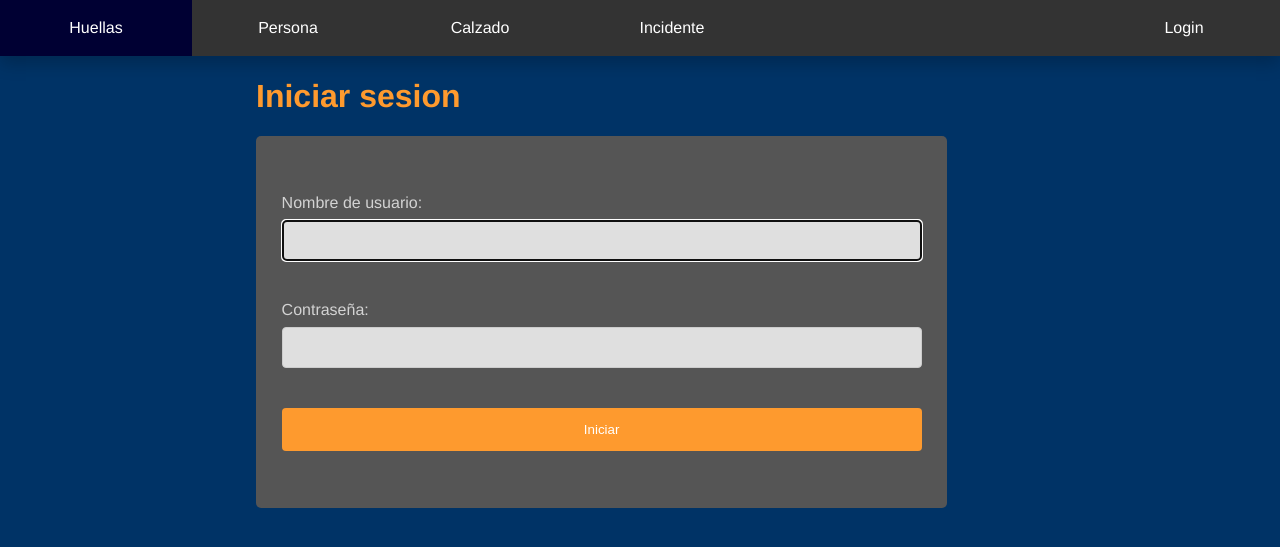
After one commit to GeOnE-357/ProyectoHuellas, a Django app: a page that uses templates/nav.html in a window 1280 px wide. The commit adds this page. Shown: the top 547 px of the page. Run offline with Django 3.2, Linux system fonts and the light colour scheme.

Commit message:
Creado el login y el enlace en el nav

```diff
--- a/huellas/urls.py
+++ b/huellas/urls.py
@@ -5,4 +5,7 @@ from . import views
 urlpatterns = [
     url(r'^admin/', admin.site.urls, name="admin"),
     url(r'^$', views.home, name="home"),
+    url(r'^Usuario/Login/$', views.loginUsuario, name="login"),
+    url(r'^Usuario/Logout/$', views.logoutUsuario, name="logout"),
+    url(r'^Usuario/Password/$', views.passwordUsuario, name="password"),
 ]
--- a/huellas/views.py
+++ b/huellas/views.py
@@ -1,4 +1,38 @@
-from django.shortcuts import render
+from django.shortcuts import render, redirect, get_list_or_404, get_object_or_404
+from django.contrib.auth.forms import AuthenticationForm, PasswordChangeForm
+from django.contrib.auth import login, logout, update_session_auth_hash
+from .forms import UsuarioForm
+
 
 def home(request):
     return render(request, 'home.html')
+
+
+def loginUsuario(request):
+	if request.method == "POST":
+		form = AuthenticationForm(data=request.POST)
+		if form.is_valid():
+			user = form.get_user()
+			login(request, user)
+			return redirect('home')
+	else:
+		form = AuthenticationForm()
+	return render(request, 'usuarios/login.html', {'form':form})
+
+
+def logoutUsuario(request):
+	if request.method == "POST":
+		logout(request)
+		return redirect('home')
+
+
+def passwordUsuario(request):
+	if request.method == 'POST':
+		form = PasswordChangeForm(request.user, request.POST)
+		if form.is_valid():
+			user = form.save()
+			update_session_auth_hash(request, user)
+			return redirect('home')
+	else:
+		form = PasswordChangeForm(request.user)
+	return render(request, 'usuarios/password.html', {'form': form})
--- a/static/css/estilo.css
+++ b/static/css/estilo.css
@@ -12,26 +12,16 @@ h1
 		color:white;
 	}
 
+
 /* ---------- Barra de Navegacion ---------- */
 
-.logo
-	{
-		width: 30%;
-		display: inline-block;
-	}
-
-header
-	{
-		background-color: white;
-
-	}
 
 ul {
     list-style-type: none;
     margin: 0;
     padding: 0;
     overflow: hidden;
-    background-color: white;
+    background-color: #333;
     box-shadow: 0px 8px 16px 0px rgba(0,0,0,0.2);
 }
 
@@ -47,21 +37,24 @@ li.right
 		width: 15%;
 	}
 
-li a
+li a, .drop-btn
 	{
 	    display: inline-block;
-	    color: #333;
+	    color: white;
 	    text-align: center;
 	    padding:10%;
 	    width: 80%;
 	    text-decoration: none;
-	    background-color: white;
 	}
 
-li a:hover, .drop:hover .drop-btn:hover
+li a:hover, .drop:hover .drop-btn
 	{
-	    background-color: #333;
-	    color: white;
+	    background-color: #000033;
+	}
+
+li.drop
+	{
+	    display: inline-block;
 	}
 
 .drop-cont
@@ -77,12 +70,11 @@ li a:hover, .drop:hover .drop-btn:hover
 
 .drop-cont a
 	{
-	    color: #333;
+	    color: white;
 	    text-decoration: none;
 	    display: block;
 	    text-align: center;
 	    cursor: pointer;
-	    background-color: white;
 	}
 
 .drop-cont a:hover
@@ -101,7 +93,7 @@ li a:hover, .drop:hover .drop-btn:hover
 		background-color: #DF0101;
 	    width: 100%;
 	    font-size: 1em;
-	    padding: 16.9%;
+	    padding: 16.8%;
 	    border: hidden;
 	    margin-left: 68%;
 	    cursor: pointer;
@@ -112,7 +104,75 @@ li a:hover, .drop:hover .drop-btn:hover
 		background-color: #8A0808;
 	}
 
+
+/* ---------- Home 3 o 4 botones ---------- */
+
+
+h1
+	{
+		margin-left: 6%;
+		color:#FE9A2E;
+	}
+
+.prin-btn-full
+	{
+		display: inline-block;
+	    color: white;
+	    text-align: center;
+	    width: 93%;
+	    margin-top: 1%;
+	    padding-top: 1.5%;
+	    padding-bottom: 1.5%;
+	    text-decoration: none;
+		background-color: orange;
+	}
+
+div.prin-group
+	{
+		width: 93%;
+		margin-left:6%;
+	}
+
+.sec-btn-3, .prin-btn-3
+	{
+	    display: inline-block;
+	    color: white;
+	    text-align: center;
+	    width: 31%;
+	    padding-top: 1%;
+	    padding-bottom: 1%;
+	    text-decoration: none;
+	    cursor: pointer;
+	}
+
+.sec-btn, .prin-btn
+	{
+	    display: inline-block;
+	    color: white;
+	    text-align: center;
+	    width: 23.25%;
+	    padding-top: 1%;
+	    padding-bottom: 1%;
+	    text-decoration: none;
+	    cursor: pointer;
+	}
+
+.sec-btn:hover, .sec-btn-3:hover
+	{
+	    background-color: #000099;
+	    box-shadow: 0px 8px 16px 0px rgba(0,0,0,0.2);
+	}
+
+.prin-btn:hover, .prin-btn-3:hover
+	{
+		background-color: #000033;
+		background-blend-mode: transparent;
+		box-shadow: 0px 8px 16px 0px rgba(0,0,0,0.2);
+	}
+
+
 /* ---------- Botones Tabla ---------- */
+
 
 td a.Insc, td a.Edit
 	{
@@ -134,6 +194,7 @@ td a.Edit:hover
 
 
 /* ---------- Acceso Denegado ---------- */
+
 
 .neg
 	{
@@ -170,7 +231,9 @@ td a.Edit:hover
 		text-align: justify;
 	}
 
+
 /* ---------- Formularios ---------- */
+
 
 .BuscarForm div input
 	{
@@ -266,7 +329,9 @@ td a.Edit:hover
 		text-align: justify;
 	}
 
+
 /* ---------- Sub Barra Navegacion ----------  */
+
 
 .sub-nav
 	{
@@ -313,7 +378,9 @@ td a.Edit:hover
 		margin-left: 2%;
 	}
 
+
 /* ---------- Tablas ---------- */
+
 
 table
 	{
--- a/templates/master.html
+++ b/templates/master.html
@@ -5,13 +5,11 @@
   <head>
     <meta charset="utf-8">
     <meta name="viewport" content="width=device-width, initial-scale=1, shrink-to-fit=no">
-    <meta name="description" content="">
-    <meta name="author" content="">
-    <link rel="icon" href="../../../../favicon.ico">
-
+    <meta name="description" content="Tesis de la Tecnicatura en Programacion de la UTN.">
+    <meta name="author" content="Arias Emilio Eduardo">
     <title>Huellas</title>
-    <link rel="stylesheet" href="{% static "/css/lib/font-awesome.css" %}" />
-    <link rel="stylesheet" href="{% static "/css/lib/estilo.css" %}" />
+    <link rel="stylesheet" href="https://cdnjs.cloudflare.com/ajax/libs/font-awesome/4.7.0/css/font-awesome.min.css">
+    <link rel="stylesheet" href="{% static "/css/estilo.css" %}" />
     <title>{% block title %} Sangu {% endblock %}</title>
     {% block scripts %} {% endblock %}
 </head>
--- a/templates/nav.html
+++ b/templates/nav.html
@@ -5,27 +5,27 @@
   <li class="drop">
     <a class="drop-btn">Persona</a>
     <div class="drop-cont">
-      <a href="">Listar</a>
+      <a href="#">Listar</a>
       {% if user.is_authenticated %}
-      <a href="">Crear</a>
+      <a href="#">Crear</a>
       {% endif %}
     </div>
   </li>
   <li class="drop">
     <a class="drop-btn">Calzado</a>
     <div class="drop-cont">
-      <a href="">Listar</a>
+      <a href="#">Listar</a>
       {% if user.is_authenticated %}
-      <a href="">Crear</a>
+      <a href="#">Crear</a>
       {% endif %}
     </div>
   </li>
   <li class="drop">
     <a class="drop-btn">Incidente</a>
     <div class="drop-cont">
-      <a href="">Listar</a>
+      <a href="#">Listar</a>
       {% if user.is_authenticated %}
-      <a href="">Crear</a>
+      <a href="#">Crear</a>
       {% endif %}
     </div>
   </li>
@@ -33,14 +33,14 @@
   <li class="drop">
     <a class="drop-btn">Oficial</a>
     <div class="drop-cont">
-      <a href="">Listar</a>
-      <a href="">Crear</a>
+      <a href="#">Listar</a>
+      <a href="#">Crear</a>
     </div>
   </li>
   {% endif %}
   {% if user.is_authenticated %}
-    <li class="right"><form class="none" action="" method="POST">  {% csrf_token %}<button class="logout-btn" type="submit">Logout</button></form></li>
+    <li class="right"><form class="none" action="{% url 'logout' %}" method="POST">  {% csrf_token %}<button class="logout-btn" type="submit">Logout</button></form></li>
   {% else %}
-    <li class="right"><a class="drop-btn" href="">Login</a></li>
+    <li class="right"><a class="drop-btn" href="{% url 'login' %}">Login</a></li>
   {% endif %}
 </ul>
--- /dev/null
+++ b/templates/usuarios/login.html
@@ -0,0 +1,12 @@
+{% extends "master.html" %}
+
+{% block content %}
+	<div>
+		<h1 class="LogTitle">Iniciar sesion</h1>
+		<form class="UserForm" action="{% url "login" %}" method="POST">
+			{% csrf_token %}
+			{{ form }}
+			<button type="submit">Iniciar</button>
+		</form>
+	</div>
+{% endblock %}
```
Also changed, not shown: huellas/forms.py (added, +14 -0 lines), templates/home.html (+4 -4 lines), templates/usuarios/password.html (added, +16 -0 lines), templates/usuarios/registro.html (added, +16 -0 lines), 1 other file.
